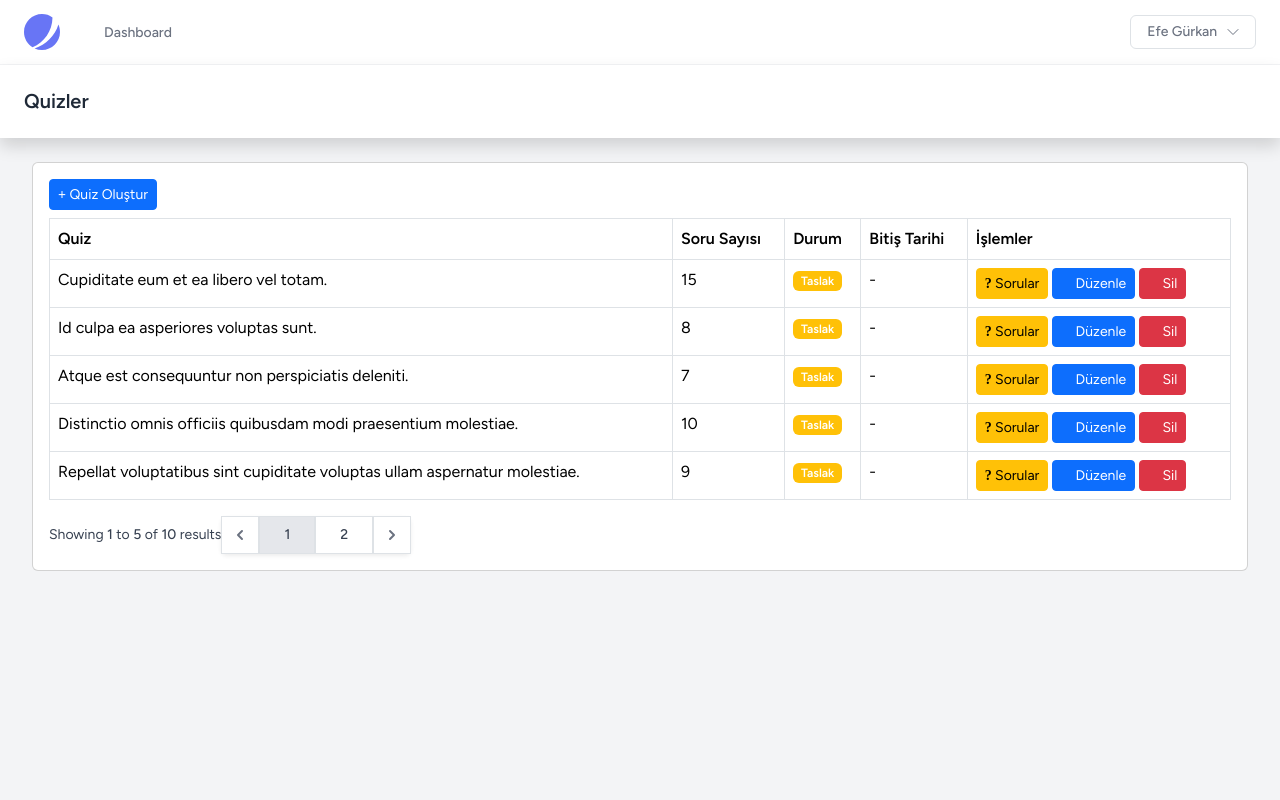
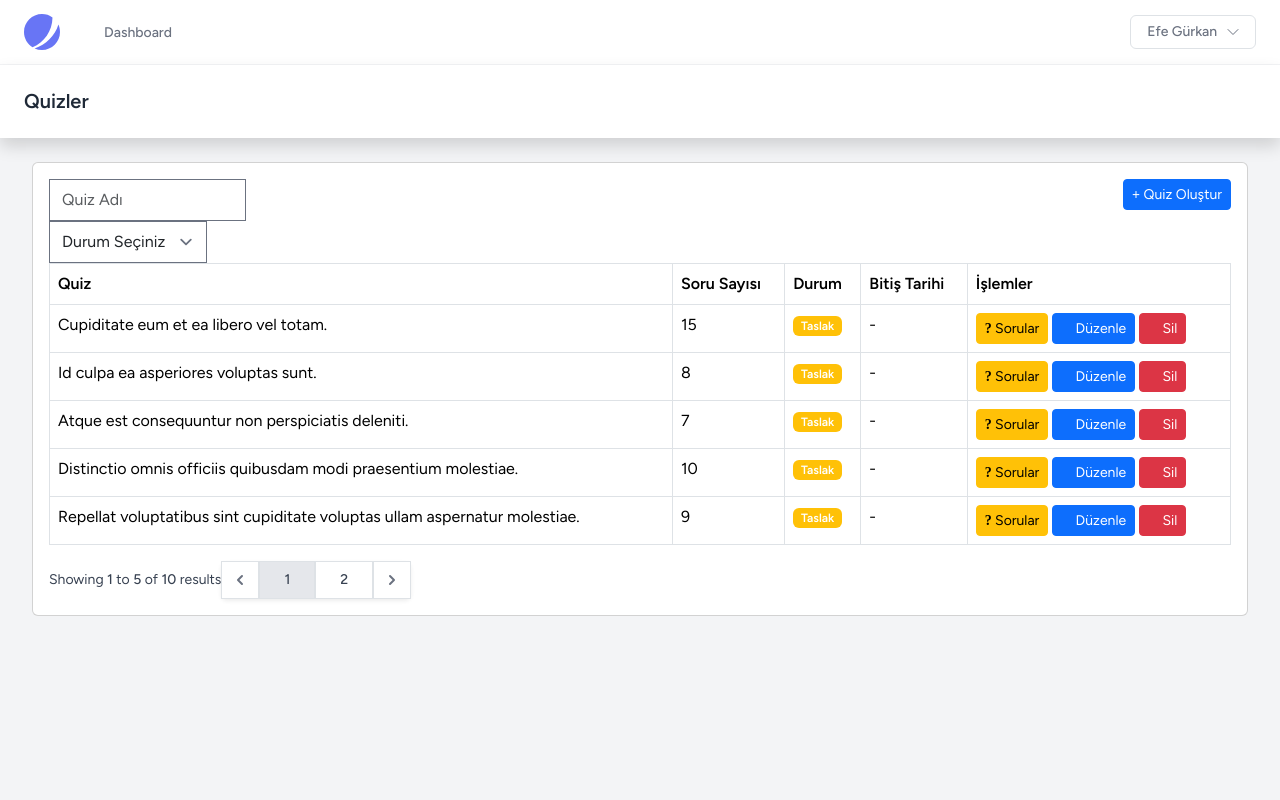
Before and after one commit to efegurkann/quiz, a Laravel app: page /admin/quizzes in a window 1280 px wide. Run offline with Laravel 12, Linux system fonts and the light colour scheme; a user stored in the database is signed in; data comes from the database, SQL or seed files in the repository; style sheets or scripts are compiled from the project's sources; some libraries are stand-ins or nearby versions; some web fonts are replaced.

Commit message:
QuizController'da filtreleme özellikleri eklendi; başlık ve durum bazında arama yapılabilmesi sağlandı. Ayrıca, quiz listesi görünümünde arama formu ve sıfırlama butonu eklendi. Sayfalama bağlantıları, mevcut sorgu dizelerini koruyacak şekilde güncellendi.

```diff
--- a/app/Http/Controllers/Admin/QuizController.php
+++ b/app/Http/Controllers/Admin/QuizController.php
@@ -14,7 +14,18 @@ class QuizController extends Controller
      */
     public function index()
     {
-        $quizzes = Quiz::withCount('questions')->paginate(5);
+        $quizzes = Quiz::withCount('questions');
+
+        if (request()->get('title')){
+            $quizzes = $quizzes->where('title', 'LIKE', '%' . request()->get('title') . '%');
+        };
+
+        if (request()->get('status')){
+            $quizzes = $quizzes->where('status', request()->get('status'));
+        };
+
+        $quizzes = $quizzes->paginate(5);
+
         return view('admin.quiz.list', compact('quizzes'));
     }
 
--- a/resources/views/admin/quiz/list.blade.php
+++ b/resources/views/admin/quiz/list.blade.php
@@ -2,7 +2,27 @@
     <x-slot name="header">Quizler</x-slot>
     <div class="card">
         <div class="card-body">
-            <h5 class="card-title"><a href="{{route('quizzes.create')}}" class="btn btn-sm btn-primary"><i class="fa fa-plus"></i> Quiz Oluştur</a></h5>
+            <h5 class="card-title float-right"><a href="{{route('quizzes.create')}}" class="btn btn-sm btn-primary"><i class="fa fa-plus"></i> Quiz Oluştur</a></h5>
+            <form method="GET" action="{{route('quizzes.index')}}">
+                 <div class="form-row">
+                    <div class="col-md-2">
+                        <input type="text" name="title" value="{{request()->get('title')}}" class="form-control" placeholder="Quiz Adı">
+                    </div>
+                    <div class="col-md-2">
+                        <select name="status" onchange="this.form.submit()" class="status">
+                            <option value="">Durum Seçiniz</option>
+                            <option @if(request()->get('status') == 'active') selected @endif value="active">Aktif</option>
+                            <option @if(request()->get('status') == 'passive') selected @endif value="passive">Pasif</option>
+                            <option @if(request()->get('status') == 'draft') selected @endif value="draft">Taslak</option>
+                        </select>
+                    </div>
+                    @if(request()->get('title') || request()->get('status'))
+                        <div class="col-md-2">
+                            <a href="{{route('quizzes.index')}}" class="btn btn-warning">Sıfırla</a>
+                        </div>
+                    @endif
+                 </div>
+            </form>
             <table class="table table-bordered">
                 <thead>
                   <tr>
@@ -43,7 +63,7 @@
                   @endforeach
                 </tbody>
               </table>
-              {{ $quizzes->links() }}
+              {{ $quizzes->withQueryString()->links() }}
         </div>
     </div>
 </x-app-layout>
```
